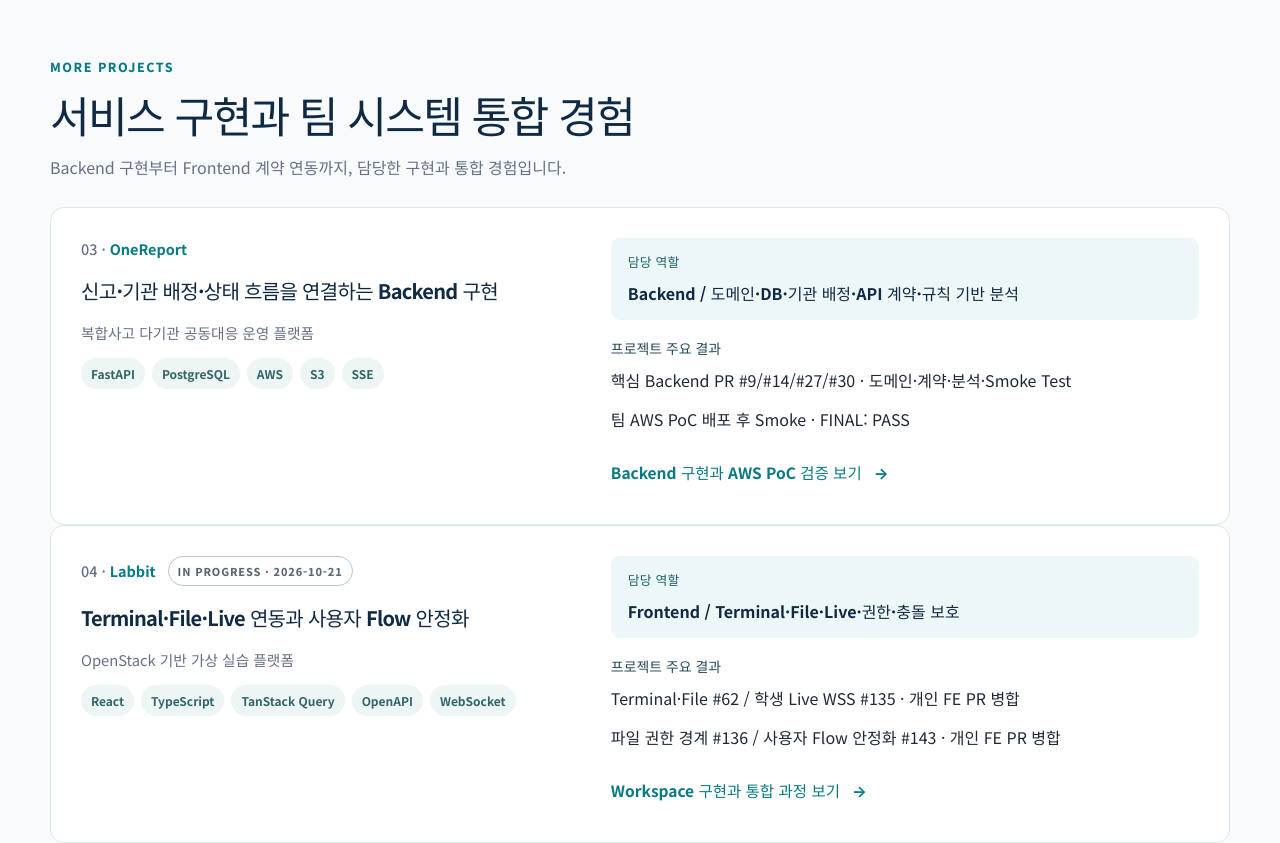
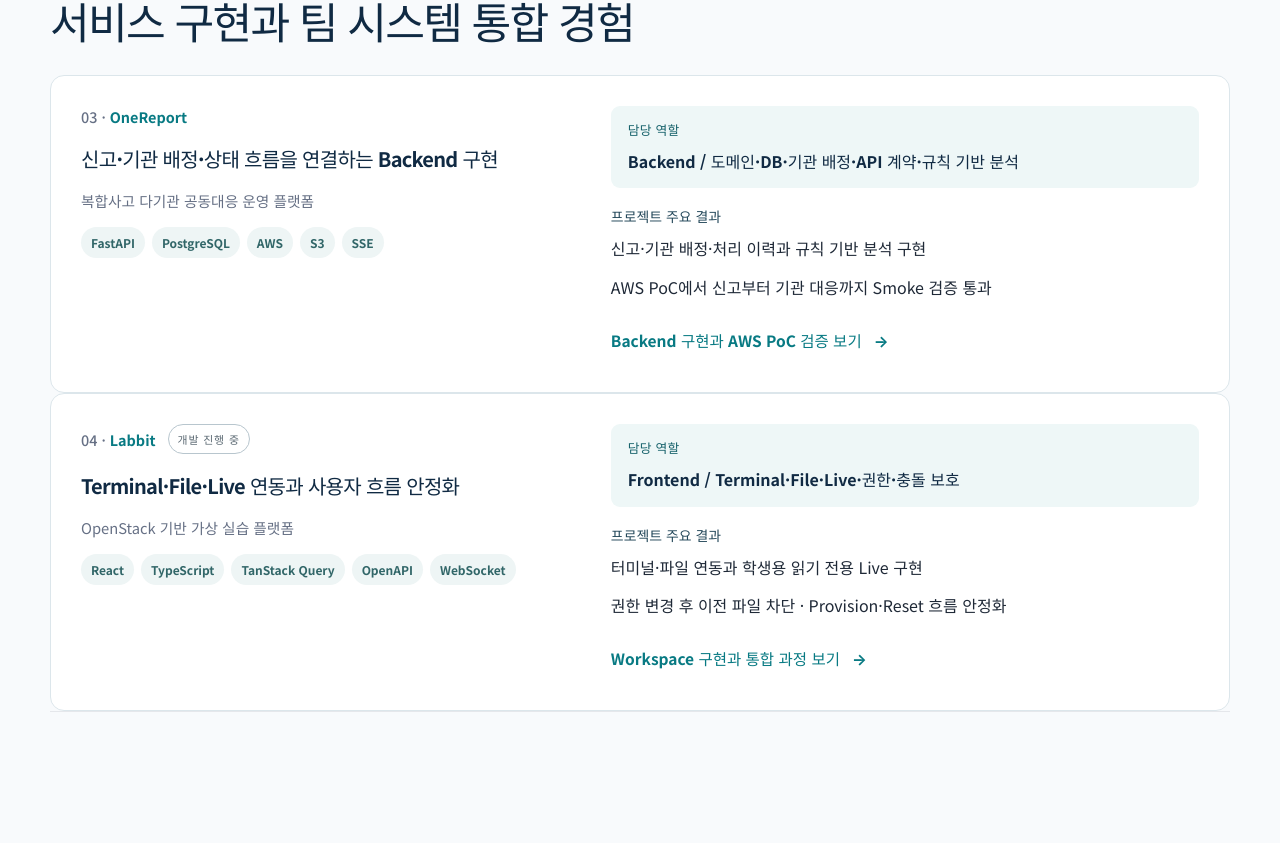
Before and after one commit to wkfkeha784-pixel/cloud-infra-portfolio, a React (Vite) app: page / in a window 1280 px wide. Shown: the part 1723-2566 px from the top of the page. Built offline with nearby package versions, Linux system fonts and the light colour scheme.

Commit message:
copy(portfolio): 성과 설명과 프로젝트 요약 전체 검토 (#35)

```diff
--- a/src/components/ProjectQuickRead.tsx
+++ b/src/components/ProjectQuickRead.tsx
@@ -5,8 +5,8 @@ export default function ProjectQuickRead({ project }: { project: Project }) {
   const summary = [
     { title: '프로젝트 소개', description: project.subtitle },
     { title: '사용 기술', description: project.tags.slice(0, 5).join(' · ') },
-    { title: '프로젝트에서 구현', description: project.home.headline },
-    { title: '주요 참여', description: project.role },
+    { title: '주요 결과', description: project.home.headline },
+    { title: '담당 역할', description: project.role },
   ]
 
   return (
--- a/src/data/labbitReading.ts
+++ b/src/data/labbitReading.ts
@@ -9,12 +9,12 @@ export const labbitReading = {
     { id: 'http', number: '05', label: 'Mock·HTTP 경계', title: '개발 Mock과 Production HTTP의 경계' },
     { id: 'prototype', number: '06', label: '시제품·화면 캡처', title: '팀 검토를 위한 시제품과 화면 캡처' },
     { id: 'validation', number: '07', label: '후속 구현·연동 기록', title: '후속 Frontend 구현과 Backend 연동 기록' },
-    { id: 'evidence', number: '08', label: '원본 자료·배운 점', title: '원본 자료와 구현에서 배운 점' },
+    { id: 'evidence', number: '08', label: '구현에서 배운 점', title: '구현에서 배운 점' },
   ],
   highlights: [
-    { result: 'Terminal·File 구현', context: '개인 PR #62 병합 · 세션·ETag 충돌 보호' },
-    { result: 'Live·파일 접근 경계', context: '개인 PR #135/#136 병합 · 코드·CI 검증' },
-    { result: '사용자 Flow 안정화', context: 'PR #143 병합 · Provision·Reset/Cleanup 회귀' },
+    { result: 'Terminal·File 구현', context: '세션 재연결 · ETag 기반 파일 충돌 보호' },
+    { result: 'Live·파일 접근 보호', context: '서버 오류 시 연결 유지 · 권한 변경 시 이전 파일 차단' },
+    { result: '사용자 흐름 안정화', context: 'Provision·Reset/Cleanup 흐름 개선 · 회귀 검사' },
   ],
   cases: [
     {
--- a/src/data/projects.ts
+++ b/src/data/projects.ts
@@ -157,7 +157,7 @@ export const projects: Project[] = [
           'Mainpage의 실제 요청 경로에서 NetworkPolicy → TLS Trust → SCRAM → Topic / Group ACL을 순서대로 복구하고 MariaDB 반영까지 재검증했습니다.',
         facts: [
           'Mainpage → Kong → Producer → Kafka → Consumer → MariaDB',
-          'HTTP 200 · Enrollment 2 → 3 · New Enrollment ID 44',
+          'HTTP 200 · 신청 데이터 2 → 3건 · 신규 신청 ID 44',
           'Consumer Ready=true · Restart=0 · Error=false',
           'POST_CUTOVER_E2E_SUCCESS',
         ],
@@ -335,8 +335,8 @@ export const projects: Project[] = [
       headline: '신고·기관 배정·상태 흐름을 연결하는 Backend 구현',
       role: 'Backend / 도메인·DB·기관 배정·API 계약·규칙 기반 분석',
       results: [
-        { scope: 'MY', text: '핵심 Backend PR #9/#14/#27/#30 · 도메인·계약·분석·Smoke Test' },
-        { scope: 'PROJECT', text: '팀 AWS PoC 배포 후 Smoke · FINAL: PASS' },
+        { scope: 'MY', text: '신고·기관 배정·처리 이력과 규칙 기반 분석 구현' },
+        { scope: 'PROJECT', text: 'AWS PoC에서 신고부터 기관 대응까지 Smoke 검증 통과' },
       ],
       note: '규칙 기반 분석 · 실제 공공기관 연계 없음',
       linkLabel: 'Backend 구현과 AWS PoC 검증 보기',
@@ -424,7 +424,7 @@ export const projects: Project[] = [
       timeline: '개발 착수 2026.09.17 · 대표 개인 PR 10.07–10.21 · 코드 검증 기준 2026.10.21',
       team: '9/17 착수안 팀 구성표 8명(개발 4 / 운영 4)',
     },
-    status: 'IN PROGRESS · 2026-10-21',
+    status: '개발 진행 중',
     subtitle: 'OpenStack 기반 가상 실습 플랫폼',
     problem: '여러 VM을 사용하는 실습환경의 상태·권한·오류를 브라우저 화면에서 안전하게 표현해야 하는 문제',
     role: 'Frontend / 디자인 / Terminal·File·Live 연동 및 오류·권한 보호',
@@ -433,11 +433,11 @@ export const projects: Project[] = [
     tags: ['React', 'TypeScript', 'TanStack Query', 'OpenAPI', 'WebSocket', 'Vitest', 'CI'],
     home: {
       group: 'additional',
-      headline: 'Terminal·File·Live 연동과 사용자 Flow 안정화',
+      headline: 'Terminal·File·Live 연동과 사용자 흐름 안정화',
       role: 'Frontend / Terminal·File·Live·권한·충돌 보호',
       results: [
-        { scope: 'MY', text: 'Terminal·File #62 / 학생 Live WSS #135 · 개인 FE PR 병합' },
-        { scope: 'MY', text: '파일 권한 경계 #136 / 사용자 Flow 안정화 #143 · 개인 FE PR 병합' },
+        { scope: 'MY', text: '터미널·파일 연동과 학생용 읽기 전용 Live 구현' },
+        { scope: 'MY', text: '권한 변경 후 이전 파일 차단 · Provision·Reset 흐름 안정화' },
       ],
       note: '2026-10-21까지 코드·CI 병합 검증 · 실제 VM/Live/ADMIN Acceptance 별도',
       linkLabel: 'Workspace 구현과 통합 과정 보기',
@@ -603,7 +603,7 @@ export const durianReading = {
     { id: 'request-recovery', number: '04', title: 'Kafka 요청 경로 복구', label: 'Kafka 경로 복구' },
     { id: 'scheduling', number: '05', title: 'Consumer Pending 대응', label: 'Pending 대응' },
     { id: 'worker-recovery', number: '06', title: 'Terraform Worker 복구', label: 'Terraform 복구' },
-    { id: 'evidence', number: '07', title: '운영 상태와 원본 자료', label: '운영 상태·자료' },
+    { id: 'evidence', number: '07', title: '모니터링과 운영 상태', label: '모니터링·운영 상태' },
   ],
   workerRecovery: {
     source: 'Portfolio Master v2.11 · p.6 Drift Recovery Evidence',
--- a/src/pages/BluebellDetail.tsx
+++ b/src/pages/BluebellDetail.tsx
@@ -137,7 +137,7 @@ export default function BluebellDetail({ project }: { project: Project }) {
 
           <ReadingSection section={closing}>
             <div className="bluebell-closing">
-              <div><h3>Node Created ≠ Recovery Complete</h3><p>{project.learned}</p></div>
+              <div><h3>서비스와 관측까지 확인한 복구 기준</h3><p>{project.learned}</p></div>
               <div><h3>프로젝트에서 배운 점</h3><p>노드 생성, 서비스 편입, 요청 응답과 관측 복원을 한 흐름으로 확인하며 각 담당 영역의 완료 기준을 연결했습니다.</p></div>
               <div><h3>다음 검증 과제</h3><p>{bluebellReading.followup}</p></div>
 
--- a/src/pages/Home.tsx
+++ b/src/pages/Home.tsx
@@ -29,7 +29,6 @@ export default function Home() {
 
           <nav className="hero-projects" aria-labelledby="hero-projects-title">
             <h2 id="hero-projects-title">먼저 볼 프로젝트</h2>
-            <p className="hero-projects-intro">관심 있는 운영 경험부터 살펴보세요.</p>
             <ol className="hero-project-list">
               <li>
                 <Link to="/projects/durian" className="hero-project-link">
@@ -63,7 +62,6 @@ export default function Home() {
           <div className="section-heading">
             <span className="eyebrow">SELECTED PROJECTS</span>
             <h2 id="projects-title">운영과 복구를 검증한 대표 프로젝트</h2>
-            <p>서비스 구성과 실제 운영·복구 경험을 중심으로 소개합니다.</p>
           </div>
           <div className="featured-project-list">
             {featuredProjects.map((project) => (
@@ -78,7 +76,6 @@ export default function Home() {
           <div className="section-heading compact">
             <span className="eyebrow">MORE PROJECTS</span>
             <h2 id="additional-projects-title">서비스 구현과 팀 시스템 통합 경험</h2>
-            <p>Backend 구현부터 Frontend 계약 연동까지, 담당한 구현과 통합 경험입니다.</p>
           </div>
           <div className="additional-project-list">
             {additionalProjects.map((project) => (
@@ -148,7 +145,6 @@ export default function Home() {
             <a href="https://github.com/wkfkeha784-pixel" target="_blank" rel="noreferrer">
               <span>GitHub</span><strong>wkfkeha784-pixel ↗</strong>
             </a>
-            <span className="contact-note">회사 제출용 PDF Portfolio는 지원 과정에서 제공합니다.</span>
           </div>
         </div>
       </section>
```
Also changed, not shown: 2 other files (tests, documents, lock files or other folders).
